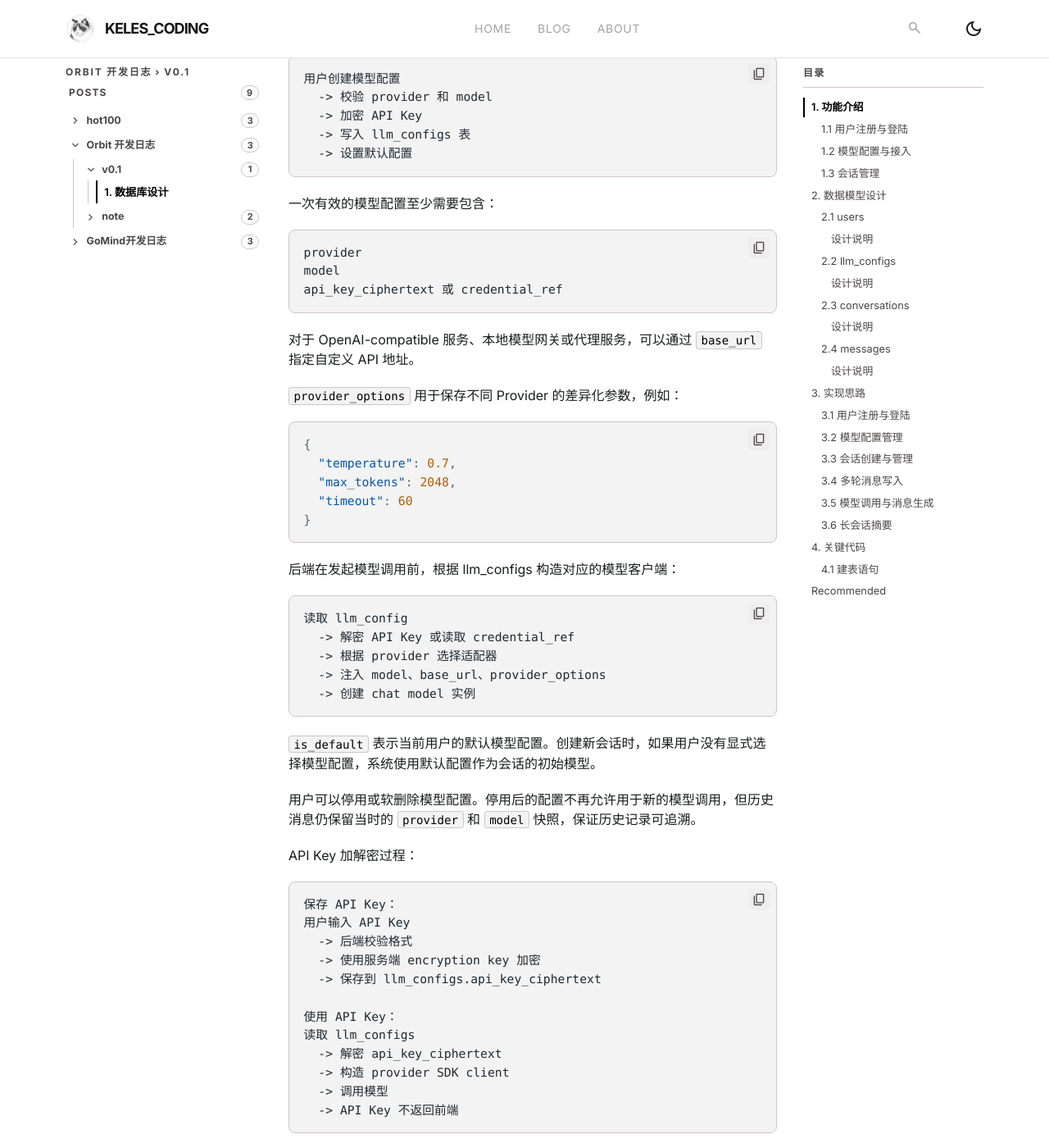
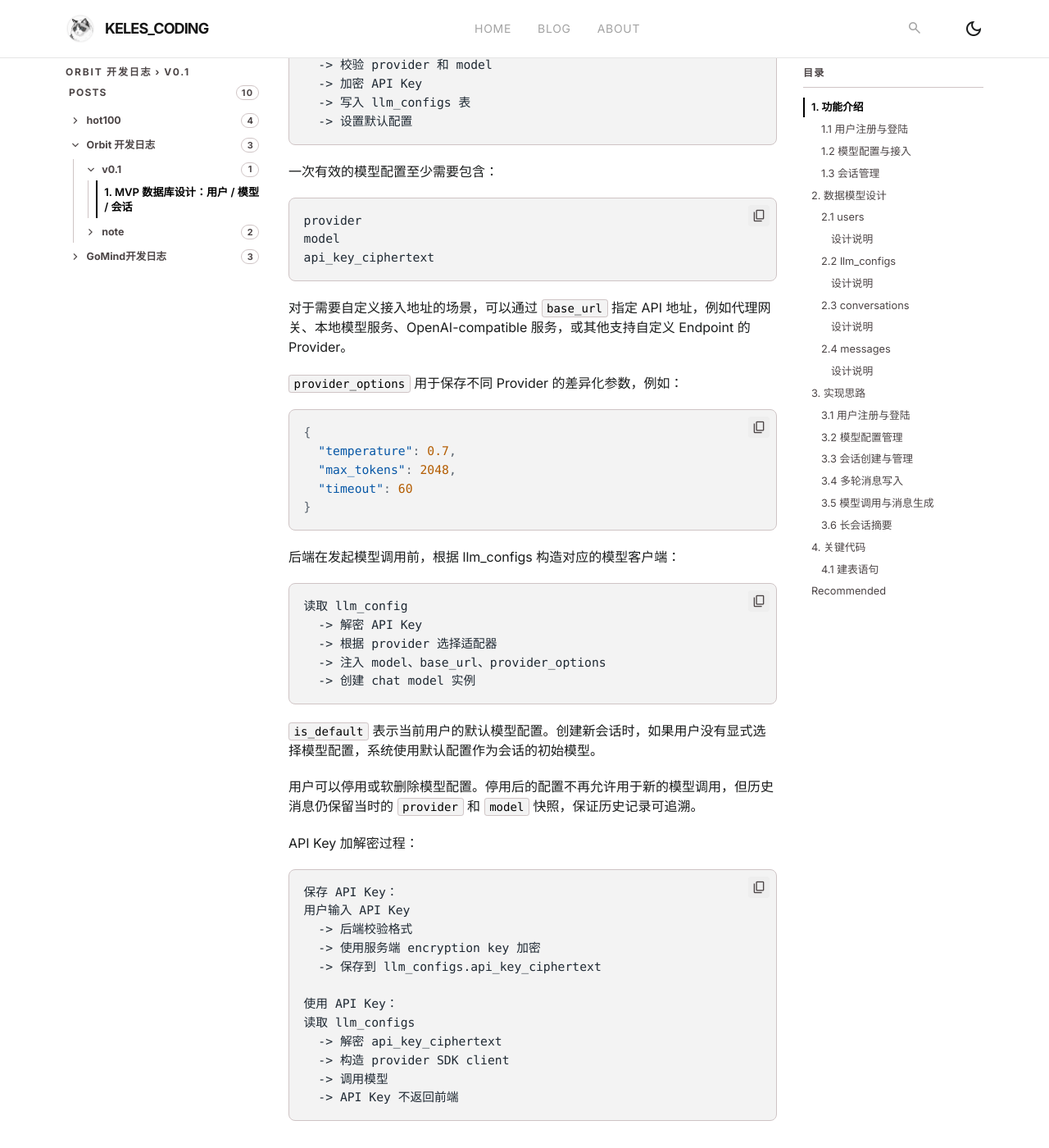
Before and after one commit to KeLes-Coding/KeLes-Coding.github.io, a Jekyll site: the page built from _posts/Orbit 开发日志/v0.1/2026-04-27-1.MVP 数据库设计：用户 模型 会话.md, in a window 1280 px wide and 1400 px high, scrolled down 8913 px. Shown: the whole window at 82% size. Built offline with Jekyll 4.4.1, drawn with Linux system fonts in a browser that asks for light colours; nearby versions of some CDN libraries; some of the changed text lies outside the part shown.

````diff
--- a/_posts/Orbit 开发日志/v0.1/2026-04-27-1. 数据库设计.md
+++ b/_posts/Orbit 开发日志/v0.1/2026-04-27-1.MVP 数据库设计：用户 模型 会话.md
@@ -1,6 +1,6 @@
 ---
 layout: post
-title: 1. 数据库设计
+title: 1. MVP 数据库设计：用户 / 模型 / 会话
 date: 2026-04-27
 author: KeLes
 related_records:
@@ -12,7 +12,7 @@ related_records:
     reason: "补充说明长会话摘要如何配合 conversations 与 messages 表。"
 ---
 
-# 1. 数据库设计
+# 1. MVP 数据库设计：用户 / 模型 / 会话
 
 Orbit 是一个面向大模型应用开发的 Agent 项目。本文作为开发日志的第一篇，主要梳理 MVP （最小可行性产品）阶段的核心架构与数据模型设计。第一步的核心目标是构建一个比较坚实的底层基座。跑通“用户 ↔ 模型配置 ↔ 多轮会话 ↔ LangGraph 引擎”的基本业务逻辑闭环。
 
@@ -82,7 +82,6 @@ create table llm_configs (
   base_url text,
 
   api_key_ciphertext text,
-  credential_ref text,
 
   provider_options jsonb not null default '{}'::jsonb,
 
@@ -124,7 +123,6 @@ where archived_at is null;
 | `model`              | 实际传给 LangChain / provider SDK 的模型名                                        |
 | `base_url`           | 自定义 API 地址，支持代理网关、OpenAI-compatible 服务和本地模型                               |
 | `api_key_ciphertext` | 加密后的 API Key，不保存明文                                                        |
-| `credential_ref`     | 外部密钥管理引用，后续可替代本地密文                                                        |
 | `provider_options`   | Provider 特有参数，例如 `temperature`、`timeout`、`api_version`、`deployment_name`  |
 | `is_default`         | 当前用户默认模型配置                                                                |
 | `is_enabled`         | 是否启用，便于临时禁用失效配置                                                           |
@@ -309,10 +307,10 @@ MVP 阶段采用邮箱注册与登陆机制。用户注册时，系统创建一
 ```text
 provider
 model
-api_key_ciphertext 或 credential_ref
+api_key_ciphertext
 ```
 
-对于 OpenAI-compatible 服务、本地模型网关或代理服务，可以通过 `base_url` 指定自定义 API 地址。
+对于需要自定义接入地址的场景，可以通过 `base_url` 指定 API 地址，例如代理网关、本地模型服务、OpenAI-compatible 服务，或其他支持自定义 Endpoint 的 Provider。
 
 `provider_options` 用于保存不同 Provider 的差异化参数，例如：
 ```json
@@ -326,7 +324,7 @@ api_key_ciphertext 或 credential_ref
 后端在发起模型调用前，根据 llm_configs 构造对应的模型客户端：
 ```text
 读取 llm_config
-  -> 解密 API Key 或读取 credential_ref
+  -> 解密 API Key
   -> 根据 provider 选择适配器
   -> 注入 model、base_url、provider_options
   -> 创建 chat model 实例
@@ -380,7 +378,7 @@ where user_id = :user_id
 order by updated_at desc;
 ```
 
-`updated_at` 用于控制会话列表排序。每次新增消息、修改标题或更新摘要时，都应该同步更新会话的 updated_at。
+`updated_at` 用于控制会话列表排序。每次新增消息、修改标题或更新摘要时，都应该同步更新会话的 `updated_at`。
 
 `chat_mode` 预留不同对话形态。MVP 阶段默认使用 `chat`，后续可以扩展为 `rag`、`agent` 或 `tool`。
 
````
Also changed, not shown: _posts/hot100/2. 双指针/2026-04-28-283. 移动零.md (added, +85 -0 lines).
